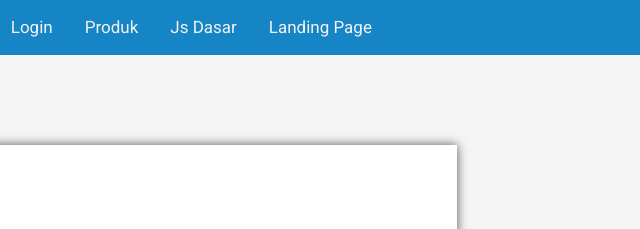
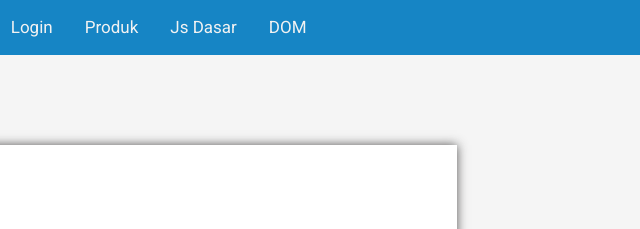
Before and after one commit to Rizski12/html-dasar, a plain HTML site: page pages/text-formatting.html in a window 1280 px wide. Shown: the top 229 px of the page, 615-1255 px from the left. Drawn offline with Linux system fonts and the light colour scheme.

Commit message:
[FIX] Memperbaiki error

```diff
--- a/pages/text-formatting.html
+++ b/pages/text-formatting.html
@@ -20,7 +20,7 @@
         <a href="login.html">Login</a>
         <a href="product.html">Produk</a>
         <a href="jsdasar.html">Js Dasar</a>
-        <a href="landing-page.html">Landing Page</a>
+        <a href="landing-dom.html">DOM</a>
       </div>
 
         <h1>Text Formatting Examples</h1>
```
Also changed, not shown: index.html (+1 -0 lines), pages/form.html (+1 -0 lines), pages/image.html (+1 -0 lines), pages/jsdasar.html (+1 -0 lines), pages/list.html (+1 -0 lines), pages/login.html (+1 -0 lines), pages/paragraf.html (+1 -0 lines), pages/product.html (+1 -0 lines), pages/table.html (+1 -0 lines).
